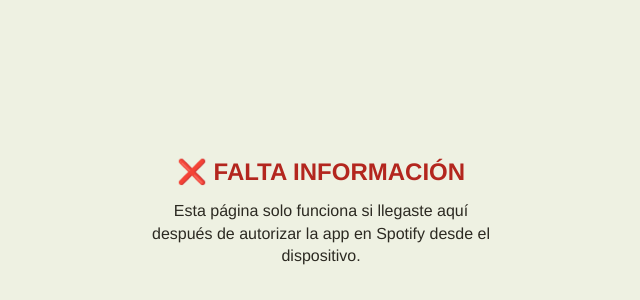
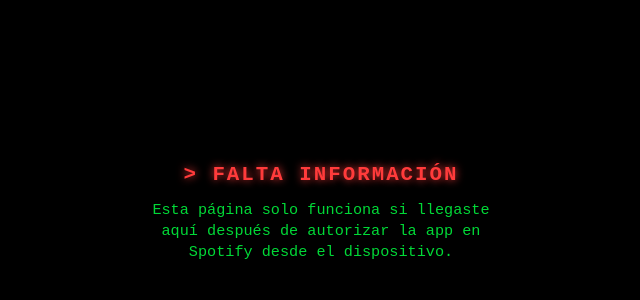
Before and after one commit to myguelnr-ship-it/spotify-callback, a plain HTML site: page index.html in a window 1280 px wide. Shown: the part 182-482 px from the top of the page, without its empty margins (319-959 px from the left). Drawn offline with Linux system fonts and the light colour scheme.

Commit message:
Update index.html

```diff
--- a/index.html
+++ b/index.html
@@ -3,27 +3,27 @@
 <head>
   <meta charset="UTF-8">
   <meta name="viewport" content="width=device-width, initial-scale=1">
-  <title>Conectando con Spotify</title>
+  <title>Conectando...</title>
   <style>
     * { box-sizing: border-box; margin:0; padding:0; }
     body {
-      background: #eef1e2;
-      color: #0c0b08;
-      font-family: 'Helvetica Neue', Arial, sans-serif;
+      background: #000;
+      color: #00ff41;
+      font-family: 'Courier New', monospace;
       min-height: 100vh;
       display: flex; flex-direction: column; align-items: center; justify-content: center;
       padding: 24px;
       text-align: center;
     }
-    h1 { font-size: 1.5em; margin-bottom: 14px; font-weight: 900; text-transform: uppercase; }
-    p { color: #2c2a22; margin-bottom: 10px; font-size: 1em; line-height: 1.4; max-width: 40ch; }
+    h1 { font-size: 1.3em; margin-bottom: 14px; text-transform: uppercase; letter-spacing: 2px; text-shadow: 0 0 8px #00ff41; }
+    p { opacity: 0.85; margin-bottom: 10px; font-size: 0.95em; line-height: 1.4; max-width: 40ch; }
     .spinner {
-      width: 36px; height: 36px; border: 4px solid #0c0b0822;
-      border-top-color: #0c0b08; border-radius: 50%;
+      width: 32px; height: 32px; border: 3px solid #00ff4133;
+      border-top-color: #00ff41; border-radius: 50%;
       animation: girar 0.8s linear infinite; margin-bottom: 18px;
     }
     @keyframes girar { to { transform: rotate(360deg); } }
-    .aviso-error { color: #b3261e; }
+    .aviso-error { color: #ff3b3b; text-shadow: 0 0 8px #ff3b3b; }
   </style>
 </head>
 <body>
@@ -34,21 +34,16 @@
   </div>
 
   <script>
-    // ---------------------------------------------------------------
-    // CONFIGURACIÓN: pon aquí la URL de tu Firebase Realtime Database
-    // (la que copiaste en el Paso B de la guía, terminada en "/")
-    // ---------------------------------------------------------------
     const FIREBASE_URL = "https://perfil-musical-esp32-default-rtdb.firebaseio.com/";
 
     const parametros = new URLSearchParams(window.location.search);
     const codigo = parametros.get("code");
-    const sesion = parametros.get("state"); // El ESP32 manda un "state" único por sesión
+    const sesion = parametros.get("state");
     const error = parametros.get("error");
     const contenedor = document.getElementById("contenido");
 
     async function guardarEnFirebase() {
       try {
-        // Guardamos el código bajo una ruta única: /sesiones/<state>.json
         const url = FIREBASE_URL + "sesiones/" + sesion + ".json";
         const respuesta = await fetch(url, {
           method: "PUT",
@@ -58,7 +53,7 @@
 
         if (respuesta.ok) {
           contenedor.innerHTML = `
-            <h1>✅ Listo</h1>
+            <h1>&gt; CONEXIÓN OK</h1>
             <p>Ya puedes regresar a la pantalla del dispositivo. Se conectará solo en unos segundos.</p>
           `;
         } else {
@@ -66,7 +61,7 @@
         }
       } catch (e) {
         contenedor.innerHTML = `
-          <h1 class="aviso-error">❌ No se pudo guardar</h1>
+          <h1 class="aviso-error">&gt; ERROR</h1>
           <p>Hubo un problema de conexión. Vuelve a intentarlo desde el dispositivo.</p>
         `;
       }
@@ -74,14 +69,14 @@
 
     if (error) {
       contenedor.innerHTML = `
-        <h1 class="aviso-error">❌ No se completó el login</h1>
+        <h1 class="aviso-error">&gt; LOGIN CANCELADO</h1>
         <p>Spotify reportó: ${error}. Vuelve a intentarlo desde el dispositivo.</p>
       `;
     } else if (codigo && sesion) {
       guardarEnFirebase();
     } else {
       contenedor.innerHTML = `
-        <h1 class="aviso-error">❌ Falta información</h1>
+        <h1 class="aviso-error">&gt; FALTA INFORMACIÓN</h1>
         <p>Esta página solo funciona si llegaste aquí después de autorizar la app en Spotify desde el dispositivo.</p>
       `;
     }
```
